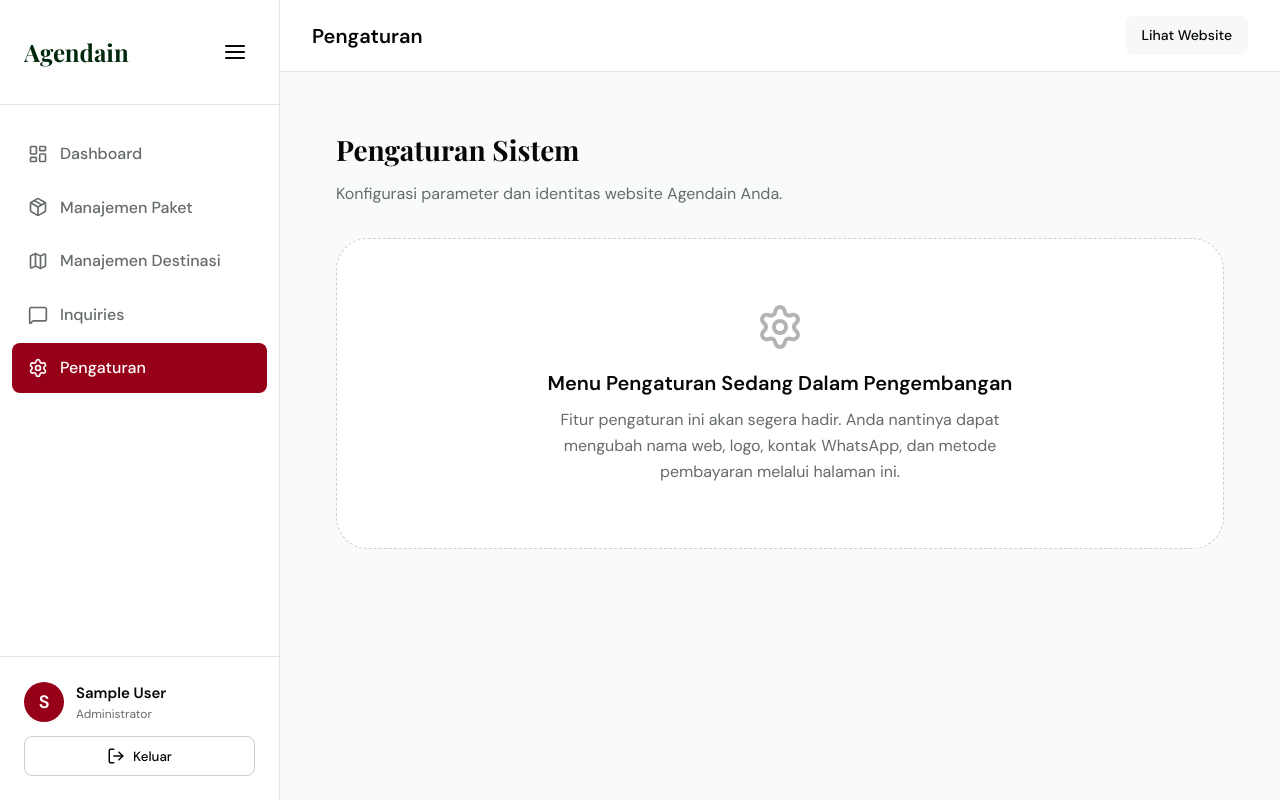
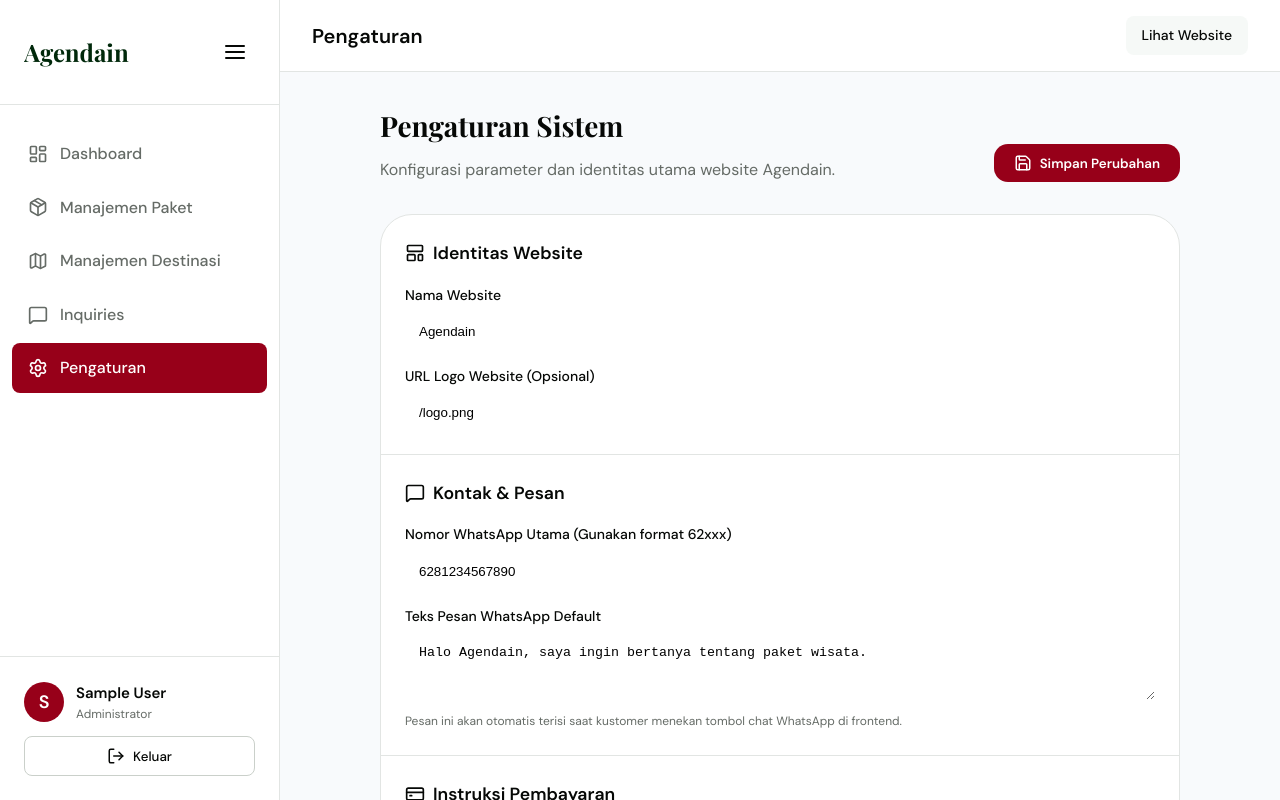
Before and after one commit to farhanfdlhq/agendain, a Next.js app: page /admin/settings in a window 1280 px wide. Shown: the top 800 px of the page. Built offline with nearby package versions, Linux system fonts and the light colour scheme; no server answers; the database is empty; sample sign-in values are in the browser's storage.

Commit message:
feat: completed settings menu with Prisma DB integration, API route, and dynamic form

```diff
--- a/app/admin/settings/page.tsx
+++ b/app/admin/settings/page.tsx
@@ -1,21 +1,204 @@
-import { Settings } from "lucide-react"
+"use client"
+
+import { useState, useEffect } from "react"
+import { Settings, Save, Loader2, Link as LinkIcon, MessageSquare, CreditCard, LayoutTemplate } from "lucide-react"
+import { toast } from "react-hot-toast"
 
 export default function SettingsPage() {
+  const [loading, setLoading] = useState(false)
+  const [fetching, setFetching] = useState(true)
+  const [formData, setFormData] = useState({
+    site_name: "Agendain",
+    whatsapp_number: "6281234567890",
+    whatsapp_message: "Halo Agendain, saya ingin bertanya tentang paket wisata.",
+    payment_instructions: "Silakan transfer ke rekening BCA 1234567890 a.n PT Agendain.",
+    site_logo: "/logo.png"
+  })
+
+  useEffect(() => {
+    fetch("/api/settings")
+      .then(res => res.json())
+      .then(data => {
+        if (data && !data.error && Object.keys(data).length > 0) {
+          setFormData(prev => ({ ...prev, ...data }))
+        }
+      })
+      .catch(err => console.error(err))
+      .finally(() => setFetching(false))
+  }, [])
+
+  const handleChange = (e: React.ChangeEvent<HTMLInputElement | HTMLTextAreaElement>) => {
+    const { name, value } = e.target
+    setFormData(prev => ({ ...prev, [name]: value }))
+  }
+
+  const handleSubmit = async (e: React.FormEvent) => {
+    e.preventDefault()
+    setLoading(true)
+
+    try {
+      const res = await fetch("/api/settings", {
+        method: "POST",
+        headers: { "Content-Type": "application/json" },
+        body: JSON.stringify(formData)
+      })
+
+      if (res.ok) {
+        toast.success("Pengaturan berhasil disimpan!")
+      } else {
+        toast.error("Gagal menyimpan pengaturan.")
+      }
+    } catch (err) {
+      toast.error("Terjadi kesalahan server.")
+    } finally {
+      setLoading(false)
+    }
+  }
+
+  if (fetching) {
+    return (
+      <div style={{ display: 'flex', justifyContent: 'center', padding: '100px' }}>
+        <Loader2 size={32} className="animate-spin" color="var(--color-primary)" />
+      </div>
+    )
+  }
+
   return (
-    <div style={{ maxWidth: "1200px", margin: "0 auto", padding: "24px" }}>
-      <div style={{ marginBottom: "32px" }}>
-        <h2 style={{ fontSize: "1.75rem", fontWeight: 700, fontFamily: "var(--font-display)", color: "var(--color-ink)", marginBottom: "8px" }}>
-          Pengaturan Sistem
-        </h2>
-        <p style={{ color: "var(--color-muted)" }}>Konfigurasi parameter dan identitas website Agendain Anda.</p>
+    <div style={{ maxWidth: "800px", margin: "0 auto", paddingBottom: "40px" }}>
+      <div style={{ marginBottom: "32px", display: "flex", justifyContent: "space-between", alignItems: "flex-end" }}>
+        <div>
+          <h2 style={{ fontSize: "1.75rem", fontWeight: 700, fontFamily: "var(--font-display)", color: "var(--color-ink)", marginBottom: "8px" }}>
+            Pengaturan Sistem
+          </h2>
+          <p style={{ color: "var(--color-muted)" }}>Konfigurasi parameter dan identitas utama website Agendain.</p>
+        </div>
+        <button
+          onClick={handleSubmit}
+          disabled={loading}
+          style={{
+            display: "flex", alignItems: "center", gap: "8px",
+            backgroundColor: "var(--color-primary)", color: "white",
+            border: "none", padding: "10px 20px", borderRadius: "var(--radius-md)",
+            fontWeight: 600, cursor: loading ? "not-allowed" : "pointer",
+            opacity: loading ? 0.7 : 1, transition: "background-color 0.2s"
+          }}
+        >
+          {loading ? <Loader2 size={18} className="animate-spin" /> : <Save size={18} />}
+          Simpan Perubahan
+        </button>
       </div>
 
-      <div style={{ display: "flex", flexDirection: "column", alignItems: "center", justifyContent: "center", padding: "64px 24px", background: "white", borderRadius: "var(--radius-xl)", border: "1px dashed var(--color-border-strong)" }}>
-        <Settings size={48} color="var(--color-muted)" style={{ marginBottom: "16px", opacity: 0.5 }} />
-        <h3 style={{ fontSize: "1.25rem", fontWeight: 600, color: "var(--color-ink)", marginBottom: "8px" }}>Menu Pengaturan Sedang Dalam Pengembangan</h3>
-        <p style={{ color: "var(--color-muted)", textAlign: "center", maxWidth: "500px" }}>
-          Fitur pengaturan ini akan segera hadir. Anda nantinya dapat mengubah nama web, logo, kontak WhatsApp, dan metode pembayaran melalui halaman ini.
-        </p>
+      <div style={{ background: "white", borderRadius: "var(--radius-xl)", border: "1px solid var(--color-hairline)", overflow: "hidden" }}>
+        <form onSubmit={handleSubmit} style={{ display: "flex", flexDirection: "column" }}>
+
+          {/* Section: Identitas Website */}
+          <div style={{ padding: "24px", borderBottom: "1px solid var(--color-hairline)" }}>
+            <div style={{ display: "flex", alignItems: "center", gap: "8px", marginBottom: "16px", color: "var(--color-ink)" }}>
+              <LayoutTemplate size={20} />
+              <h3 style={{ fontSize: "1.1rem", fontWeight: 600 }}>Identitas Website</h3>
+            </div>
+
+            <div style={{ display: "grid", gap: "16px" }}>
+              <div>
+                <label style={{ display: "block", fontSize: "0.875rem", fontWeight: 500, color: "var(--color-ink)", marginBottom: "8px" }}>
+                  Nama Website
+                </label>
+                <input
+                  type="text"
+                  name="site_name"
+                  value={formData.site_name}
+                  onChange={handleChange}
+                  style={{ width: "100%", padding: "10px 14px", borderRadius: "var(--radius-md)", border: "1px solid var(--color-border)", outline: "none", transition: "border-color 0.2s" }}
+                  onFocus={e => e.target.style.borderColor = 'var(--color-primary)'}
+                  onBlur={e => e.target.style.borderColor = 'var(--color-border)'}
+                />
+              </div>
+
+              <div>
+                <label style={{ display: "block", fontSize: "0.875rem", fontWeight: 500, color: "var(--color-ink)", marginBottom: "8px" }}>
+                  URL Logo Website (Opsional)
+                </label>
+                <input
+                  type="text"
+                  name="site_logo"
+                  value={formData.site_logo}
+                  onChange={handleChange}
+                  placeholder="/logo.png atau URL gambar eksternal"
+                  style={{ width: "100%", padding: "10px 14px", borderRadius: "var(--radius-md)", border: "1px solid var(--color-border)", outline: "none", transition: "border-color 0.2s" }}
+                  onFocus={e => e.target.style.borderColor = 'var(--color-primary)'}
+                  onBlur={e => e.target.style.borderColor = 'var(--color-border)'}
+                />
+              </div>
+            </div>
+          </div>
+
+          {/* Section: Kontak & Komunikasi */}
+          <div style={{ padding: "24px", borderBottom: "1px solid var(--color-hairline)" }}>
+            <div style={{ display: "flex", alignItems: "center", gap: "8px", marginBottom: "16px", color: "var(--color-ink)" }}>
+              <MessageSquare size={20} />
+              <h3 style={{ fontSize: "1.1rem", fontWeight: 600 }}>Kontak & Pesan</h3>
+            </div>
+
+            <div style={{ display: "grid", gap: "16px" }}>
+              <div>
+                <label style={{ display: "block", fontSize: "0.875rem", fontWeight: 500, color: "var(--color-ink)", marginBottom: "8px" }}>
+                  Nomor WhatsApp Utama (Gunakan format 62xxx)
+                </label>
+                <input
+                  type="text"
+                  name="whatsapp_number"
+                  value={formData.whatsapp_number}
+                  onChange={handleChange}
+                  placeholder="6281234567890"
+                  style={{ width: "100%", padding: "10px 14px", borderRadius: "var(--radius-md)", border: "1px solid var(--color-border)", outline: "none", transition: "border-color 0.2s" }}
+                  onFocus={e => e.target.style.borderColor = 'var(--color-primary)'}
+                  onBlur={e => e.target.style.borderColor = 'var(--color-border)'}
+                />
+              </div>
+
+              <div>
+                <label style={{ display: "block", fontSize: "0.875rem", fontWeight: 500, color: "var(--color-ink)", marginBottom: "8px" }}>
+                  Teks Pesan WhatsApp Default
+                </label>
+                <textarea
+                  name="whatsapp_message"
+                  value={formData.whatsapp_message}
+                  onChange={handleChange}
+                  rows={3}
+                  style={{ width: "100%", padding: "10px 14px", borderRadius: "var(--radius-md)", border: "1px solid var(--color-border)", outline: "none", transition: "border-color 0.2s", resize: "vertical" }}
+                  onFocus={e => e.target.style.borderColor = 'var(--color-primary)'}
+                  onBlur={e => e.target.style.borderColor = 'var(--color-border)'}
+                />
+                <p style={{ fontSize: "0.75rem", color: "var(--color-muted)", marginTop: "4px" }}>Pesan ini akan otomatis terisi saat kustomer menekan tombol chat WhatsApp di frontend.</p>
+              </div>
+            </div>
+          </div>
+
+          {/* Section: Pembayaran */}
+          <div style={{ padding: "24px" }}>
+            <div style={{ display: "flex", alignItems: "center", gap: "8px", marginBottom: "16px", color: "var(--color-ink)" }}>
+              <CreditCard size={20} />
+              <h3 style={{ fontSize: "1.1rem", fontWeight: 600 }}>Instruksi Pembayaran</h3>
+            </div>
+
+            <div>
+              <label style={{ display: "block", fontSize: "0.875rem", fontWeight: 500, color: "var(--color-ink)", marginBottom: "8px" }}>
+                Informasi Rekening / Metode Pembayaran
+              </label>
+              <textarea
+                name="payment_instructions"
+                value={formData.payment_instructions}
+                onChange={handleChange}
+                rows={4}
+                style={{ width: "100%", padding: "10px 14px", borderRadius: "var(--radius-md)", border: "1px solid var(--color-border)", outline: "none", transition: "border-color 0.2s", resize: "vertical" }}
+                onFocus={e => e.target.style.borderColor = 'var(--color-primary)'}
+                onBlur={e => e.target.style.borderColor = 'var(--color-border)'}
+              />
+              <p style={{ fontSize: "0.75rem", color: "var(--color-muted)", marginTop: "4px" }}>Instruksi ini akan ditampilkan kepada kustomer setelah mereka melakukan booking.</p>
+            </div>
+          </div>
+
+        </form>
       </div>
     </div>
   )
--- /dev/null
+++ b/app/api/settings/route.ts
@@ -0,0 +1,52 @@
+import { NextResponse } from "next/server"
+import { getServerSession } from "next-auth/next"
+import { authOptions } from "@/lib/auth"
+import { prisma } from "@/lib/prisma"
+
+export async function GET() {
+  try {
+    // @ts-ignore: Prisma client might not be generated due to EPERM lock
+    const settings = await prisma.setting.findMany()
+
+    // Convert array of {key, value} to object
+    const settingsObj = settings.reduce((acc: any, curr: any) => {
+      acc[curr.key] = curr.value
+      return acc
+    }, {})
+
+    return NextResponse.json(settingsObj)
+  } catch (error) {
+    console.error("Settings GET error:", error)
+    return NextResponse.json({ error: "Gagal mengambil pengaturan" }, { status: 500 })
+  }
+}
+
+export async function POST(req: Request) {
+  try {
+    const session = await getServerSession(authOptions)
+    if (!session) {
+      return NextResponse.json({ error: "Unauthorized" }, { status: 401 })
+    }
+
+    const data = await req.json()
+
+    // Data is an object of key-value pairs
+    // Upsert each setting
+    const promises = Object.entries(data).map(([key, value]) => {
+      if (typeof value !== 'string') return Promise.resolve()
+      // @ts-ignore
+      return prisma.setting.upsert({
+        where: { key },
+        update: { value },
+        create: { key, value }
+      })
+    })
+
+    await Promise.all(promises)
+
+    return NextResponse.json({ message: "Pengaturan berhasil disimpan" })
+  } catch (error) {
+    console.error("Settings POST error:", error)
+    return NextResponse.json({ error: "Gagal menyimpan pengaturan" }, { status: 500 })
+  }
+}
```
Also changed, not shown: 1 other file (tests, documents, lock files or other folders).
